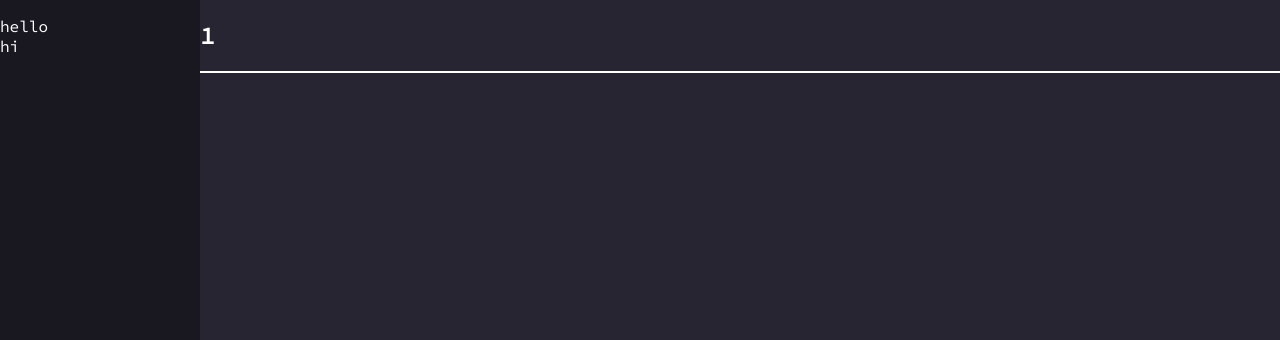
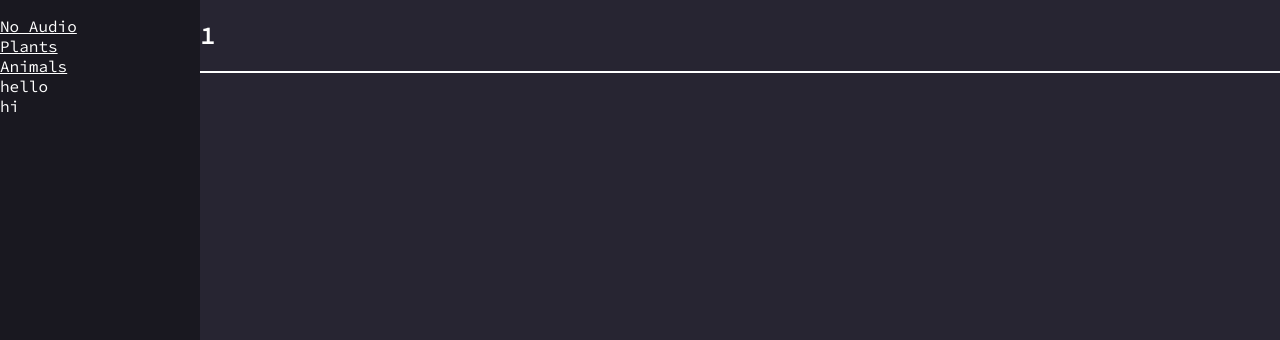
Before and after one commit to andrewchu16/dubeTube, a Flask app: page /tag/1 in a window 1280 px wide; the page is wider, and only the part inside the window is pictured. Shown: the part 80-420 px from the top of that part. Run offline with Flask 2, Linux system fonts and the light colour scheme.

Commit message:
tags work

```diff
--- a/templates/includes/navbar.html
+++ b/templates/includes/navbar.html
@@ -1,6 +1,10 @@
+{% set tags = ["No Audio", "Plants", "Animals"] %}
 <aside class="navbar">
     <nav>
         <ul>
+            {% for tag in tags %}
+            <li><a href="/tag/{{ tag }}">{{ tag }}</a></li>
+            {% endfor %}
             <li>hello</li>
             <li>hi</li>
         </ul>
```
